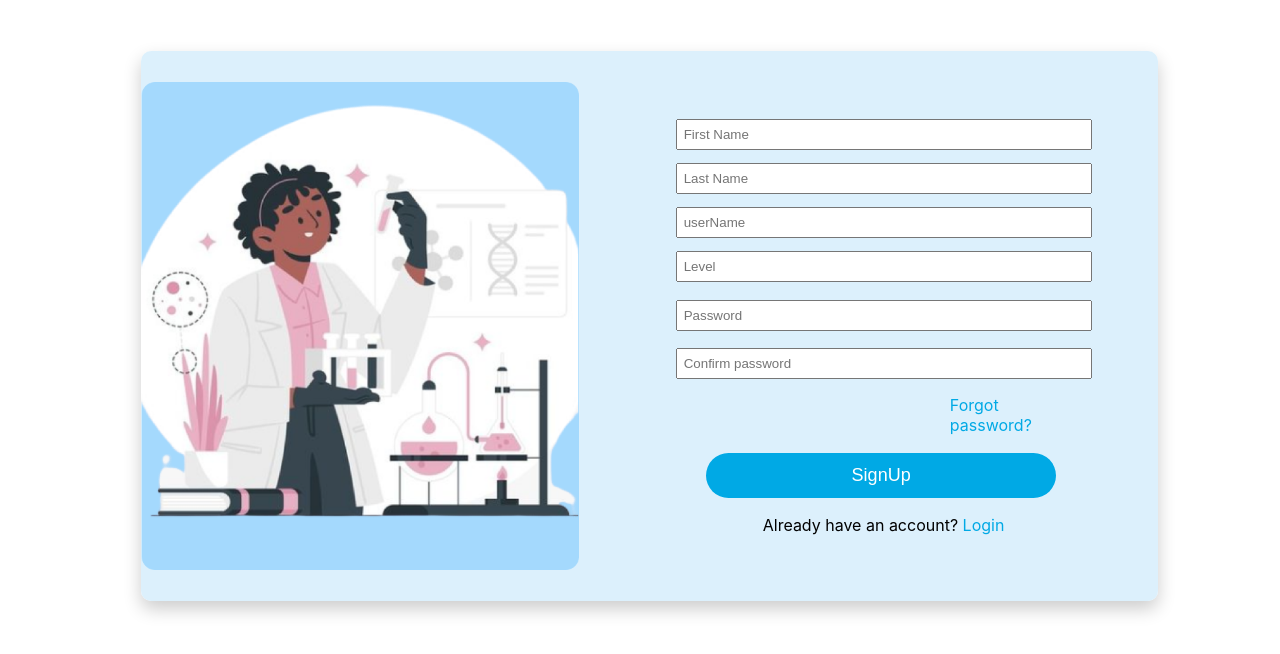
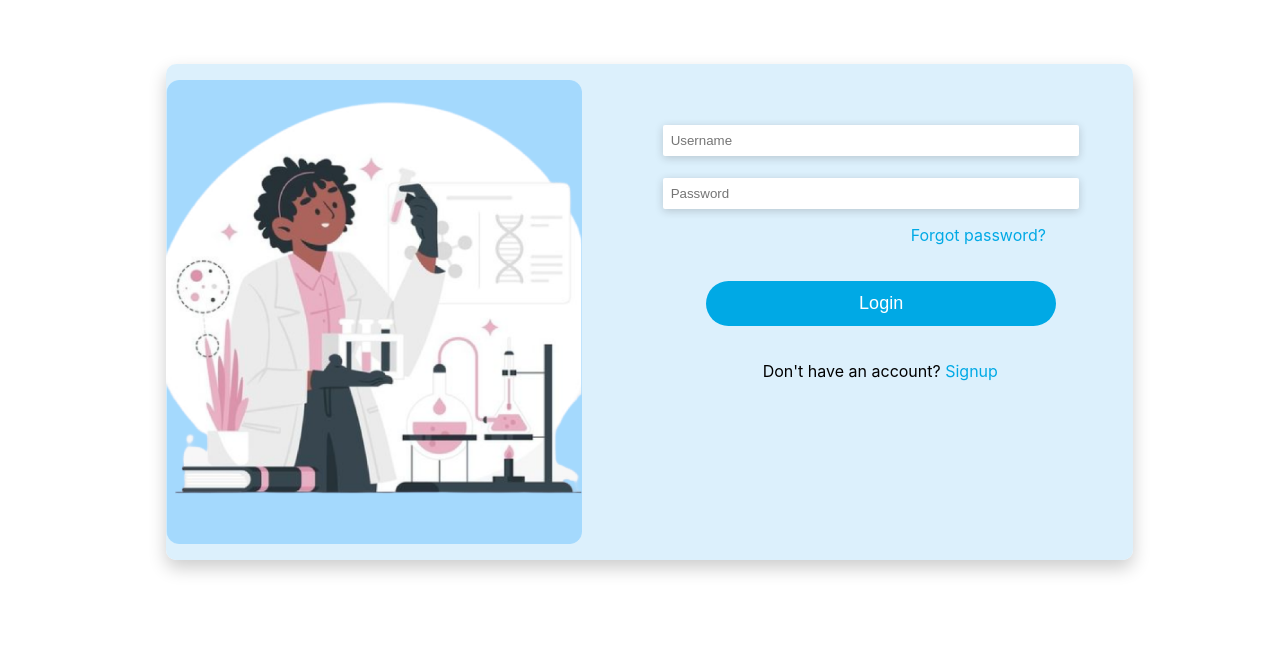
Before and after one commit to NakimuliSusan/cheche, a React (Create React App) app in the folder quick-lab/: page / in a window 1280 px wide. Shown: the top 654 px of the page. Built offline with nearby package versions, Linux system fonts and the light colour scheme.

Commit message:
created login UI

```diff
--- a/quick-lab/src/App.js
+++ b/quick-lab/src/App.js
@@ -1,11 +1,12 @@
-import logo from './logo.svg';
 import './App.css';
 import SignupForm from './signup';
+import LoginForm from './login';
 
 function App() {
   return (
     <div>
-    <SignupForm/>
+    {/* <SignupForm/> */}
+    <LoginForm/>
 
     </div>
   );
--- /dev/null
+++ b/quick-lab/src/login.css
@@ -0,0 +1,86 @@
+body{
+    background-color: #FFFF;
+}
+
+.container{
+margin-left: 50%;
+}
+
+form{
+
+    background-color: #d7eefcdf;
+    background-image: url(Images/Group\ 76.png);
+    background-repeat: no-repeat;
+    background-position: left;
+    background-size: 43%;
+        width: 68%;
+        height: 400px;
+        margin-left:13%;
+        margin-top: 5%;
+        padding: 3rem 3rem;
+        border-radius: 10px;
+        box-shadow: 0 8px 18px 0 rgba(0, 0, 0, 0.2);
+    }
+.firstlines{
+        display: flex;
+    }
+
+    .image{
+     margin-top: -38%;
+     margin-left: 56%;
+        }
+
+.password{
+    margin-top: 4%;
+}
+   .username input{
+    margin-left: 3%;
+    padding: 8px;
+    width: 400px;
+    color: #969797;
+    margin-top: 3%;
+    border-style: none;
+    border-radius: 2px;
+    box-shadow:  rgba(38, 37, 37, 0.2) 0px 2px 8px 0px;
+   }
+
+.password input{
+    margin-top: 1%;
+    margin-left: 3%;
+    padding: 8px;
+    width: 400px;
+    border-style: none;
+    border-radius: 2px;
+    box-shadow:  rgba(38, 37, 37, 0.2) 0px 2px 8px 0px;
+}
+.loginbtn{
+
+    margin-left: 13%;
+    margin-top: 4%;
+}
+.loginbtn button{
+     width: 350px;
+     padding: 9px;
+     color: white;
+     background-color: #00A9E5;
+     border: solid transparent;
+     border-radius: 30px;
+     font-size: 18px;
+     margin-top: 5%;
+    }
+.forgot{
+    color: #00A9E5;
+    margin-left: 60%;
+    margin-top: 2%;
+
+}
+
+.signup{
+    margin-top: 8%;
+    margin-left: 26%;
+    margin-bottom: -5%;
+}
+
+.signup span{
+    color: #00A9E5;
+}
--- /dev/null
+++ b/quick-lab/src/login.js
@@ -0,0 +1,50 @@
+import './App.css';
+import './login.css';
+import React, { useState, useEffect } from 'react';
+
+function LoginForm() {
+    const [userName, setUserName] = useState("");
+    const [password, setPassword] = useState("");
+    const handleSubmit = () => {
+        const data = {
+            userName: userName,
+            password: password,
+        }
+        alert(data);
+    }
+
+    return (
+
+        <form onSubmit={handleSubmit} >
+            <div className='container'>
+            <div class="username">
+                <input type="userName" name="userName" required placeholder='Username'
+                    value={userName}
+                    onChange={(e) => { setUserName(e.target.value) }}
+                />
+            </div>
+
+            <div class="password">
+                <input type="password" name="password" required placeholder='Password'
+                    value={password}
+                    onChange={(e) => { setPassword(e.target.value) }}
+                />
+            </div>
+
+            <div class="forgot">
+                <p> Forgot password?</p>
+            </div>
+
+            <div class="loginbtn">
+                <button type='submit'>Login</button>
+            </div>
+
+            <div class="signup">
+                <p>Don't have an account?  <span> Signup</span></p>
+            </div>
+
+        </div>
+        </form>
+    );
+}
+export default LoginForm;
--- a/quick-lab/src/signup.css
+++ b/quick-lab/src/signup.css
@@ -47,6 +47,7 @@ form{
     width: 400px;
     color: #969797;
     margin-top: -15%;
+    border-radius: 2px;
    }
 
    .lastname input{
@@ -55,6 +56,7 @@ form{
     width: 400px;
     color: #969797;
     margin-top: 3%;
+    border-radius: 2px;
    }
 
    .username input{
@@ -63,6 +65,7 @@ form{
     width: 400px;
     color: #969797;
     margin-top: 3%;
+    border-radius: 2px;
    }
 
    .level input{
@@ -71,35 +74,30 @@ form{
     width: 400px;
     color: #969797;
     margin-top: 3%;
+    border-radius: 2px;
 
    }
 
-.email input{
+.confirmpassword input{
      margin-left: 6%;
      padding: 6px;
      width: 400px;
      color: #969797;
+     border-radius: 2px;
     }
 
 .password input{
     margin-left: 6%;
     padding: 6px;
     width: 400px;
+    border-radius: 2px;
 }
-
-.forgot{
-     margin-left: 69%;
-     margin-top: 2%;
-    }
-.forgot p{
-     color: #00A9E5;
-    }
-.loginbtn{
+.signupbtn{
 
     margin-left: 13%;
     margin-top: 4%;
 }
-.loginbtn button{
+.signupbtn button{
      width: 350px;
      padding: 9px;
      color: white;
--- a/quick-lab/src/signup.js
+++ b/quick-lab/src/signup.js
@@ -61,18 +61,14 @@ function SignupForm() {
                 />
             </div>
 
-            <div class="confirm password">
+            <div class="confirmpassword">
                 <input type="confirm password" name="confirm password" required placeholder='Confirm password'
                     value={password}
                     onChange={(e) => { setPassword(e.target.value) }}
                 />
             </div>
 
-            <div class="forgot">
-                <p> Forgot password?</p>
-            </div>
-
-            <div class="loginbtn">
+            <div class="signupbtn">
                 <button type='submit'>SignUp</button>
             </div>
 
```
